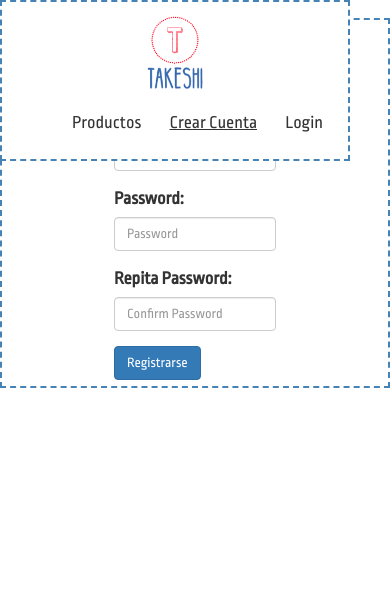
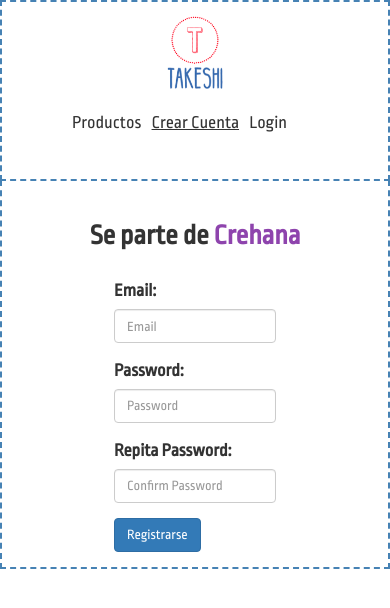
Before and after one commit to AlwaysYou/crehana-project, a Django app: a page that uses src/templates/usuarios/crear_cuenta.html in a window 390 px wide. Shown: the top 608 px of the page. Run offline with Django 3.2, Linux system fonts and the light colour scheme; parts of the project's set-up code (start-up, migrations or seed data) failed here and were passed over; some libraries are stand-ins or nearby versions.

Commit message:
correcion responsive

```diff
--- a/src/static/css/s1.css
+++ b/src/static/css/s1.css
@@ -19,6 +19,7 @@
     top: 0px;
     background: white;
     z-index: 40;
+    width: 100%;
 
   }
 }
@@ -64,6 +65,12 @@
   font-weight: 400;
   font-family: 'Ropa Sans', sans-serif;
 }
+@media screen and (max-width: 480px) {
+  .item-menu-header {
+    margin-bottom: 20px;
+    margin-right: 7px;
+  }
+}
 .icon-mundo {
   font-family: "Roboto";
 }
@@ -93,9 +100,20 @@
   flex-direction: column;
   align-items: center;
 }
+
 @media screen and (max-width: 480px) {
   .mas_buscados__bloque {
-    padding-top: 80px;
+    padding-top: 50px;
+  }
+}
+@media screen and (max-width: 480px) {
+  .block_home_res {
+    padding-top: 150px;
+  }
+}
+@media screen and (max-width: 480px) {
+  .login-container {
+    padding-top: 150px;
   }
 }
 .container {
@@ -174,7 +192,8 @@
 }
 @media screen and (max-width: 480px){
   .container_css_login{
-    height: 350px;
+    height: 100%;
+    padding-top: 30px;
   }
 }
 .container_css_registro {
@@ -184,6 +203,12 @@
   padding: 0 1em;
   margin: 0 auto;
   position: relative;
+}
+@media screen and (max-width: 480px){
+  .container_css_registro{
+    padding-top: 20px;
+    height: 100%;
+  }
 }
 .bloque_items_categorias {
   max-width: 1300px;
@@ -352,3 +377,9 @@
 }
 
 /* Resonsive */
+@media screen and (max-width: 480px){
+  .bloque-crear-cuenta{
+    padding-top: 170px;
+
+  }
+}
--- a/src/templates/usuarios/crear_cuenta.html
+++ b/src/templates/usuarios/crear_cuenta.html
@@ -14,7 +14,7 @@
 	</div>
 
 {% endif %}
-	<section class="mas_buscados">
+	<section class="mas_buscados bloque-crear-cuenta">
 		<div class="mas_buscados__bloque container_css_registro">
 			<span class="titulo_home"> Se parte de <span style="color:#8e44ad">Crehana</span> </span>
 			<form class="form-horizontal form-create" id="identicalForm"  method="POST" action=".">
--- a/src/templates/usuarios/login.html
+++ b/src/templates/usuarios/login.html
@@ -15,7 +15,7 @@
 {% endif %}
 
 
-<section class="mas_buscados">
+<section class="mas_buscados login-container">
 	<div class="mas_buscados__bloque container_css_login">
 		<span class="titulo_home"> Hora de Hacer Logging </span>
 		<form action="." method="POST" class="form-horizontal form-log">
--- a/src/templates/web/home.html
+++ b/src/templates/web/home.html
@@ -2,7 +2,7 @@
 {% load static %}
 
 {% block content %}
-	<section class="mas_buscados">
+	<section class="mas_buscados block_home_res">
 		<div class="container_css mas_buscados__bloque">
 			<h2 class="titulo_home"> Los más buscados </h2>
 			<div class="items_productos slider_mas_buscados">
```
